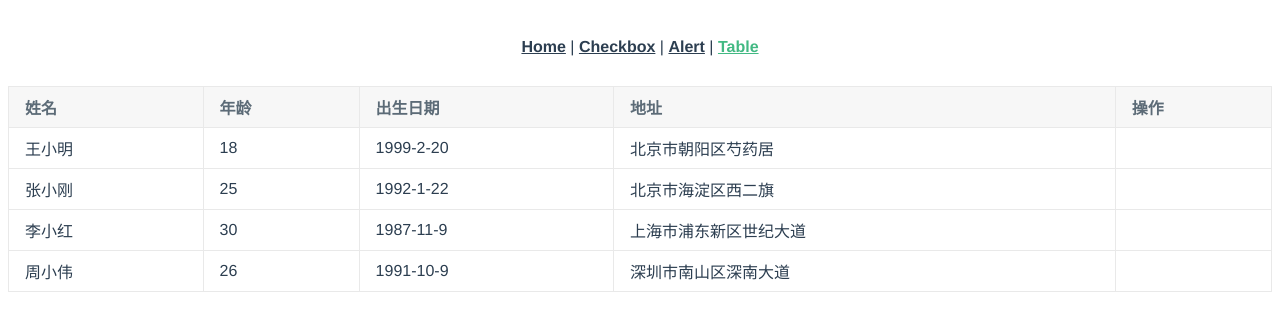
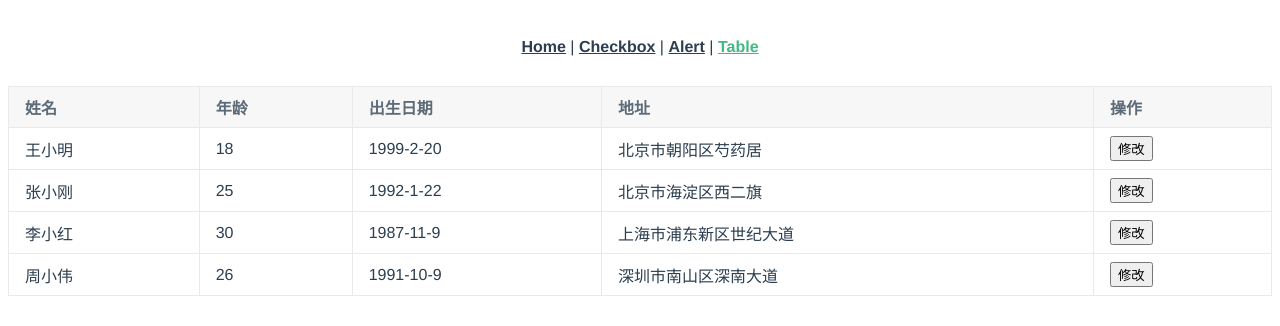
Before and after one commit to NickChuCode/vn-form, a Vue app: page /#/table_render in a window 1280 px wide. Shown: the top 326 px of the page. Built offline with nearby package versions, Linux system fonts and the light colour scheme.

Commit message:
add editable feature in table

```diff
--- a/src/views/table-render.vue
+++ b/src/views/table-render.vue
@@ -14,24 +14,88 @@ export default {
       columns: [
         {
           title: '姓名',
-          key: 'name'
+          key: 'name',
+          render: (h, { row, index }) => {
+            let edit
+
+            // 当前行为聚焦行时
+            if (this.editIndex === index) {
+              edit = [h('input', {
+                domProps: {
+                  value: row.name
+                },
+                on: {
+                  input: (event) => {
+                    this.editName = event.target.value
+                  }
+                }
+              })]
+            } else {
+              edit = row.name
+            }
+
+            return h('div', [
+              edit
+            ])
+          }
         },
         {
           title: '年龄',
-          key: 'age'
+          key: 'age',
+          render: (h, { row, index }) => {
+            let edit
+
+            // 当前行为聚焦时
+            if (this.editIndex === index) {
+              edit = [h('input', {
+                domProps: {
+                  value: row.age
+                },
+                on: {
+                  input: (event) => {
+                    this.editAge = event.target.value
+                  }
+                }
+              })]
+            } else {
+              edit = row.age
+            }
+
+            return h('div', [
+              edit
+            ])
+          }
         },
         {
           title: '出生日期',
           key: 'birthday',
-          render: (h, { row, column, index }) => {
-            const date = new Date(parseInt(row.birthday))
-            const year = date.getFullYear()
-            const month = date.getMonth() + 1
-            const day = date.getDate()
+          render: (h, { row, index }) => {
+            let edit
 
-            const birthday = `${year}-${month}-${day}`
+            // 当前行为聚焦
+            if (this.editIndex === index) {
+              edit = [h('input', {
+                domProps: {
+                  value: row.birthday
+                },
+                on: {
+                  input: (event) => {
+                    this.editBirthday = event.target.value
+                  }
+                }
+              })]
+            } else {
+              const date = new Date(parseInt(row.birthday))
+              const year = date.getFullYear()
+              const month = date.getMonth() + 1
+              const day = date.getDate()
 
-            return h('span', birthday)
+              edit = `${year}-${month}-${day}`
+            }
+
+            return h('div', [
+              edit
+            ])
           }
         },
         {
@@ -39,7 +103,47 @@ export default {
           key: 'address'
         },
         {
-          title: '操作'
+          title: '操作',
+          render: (h, { row, index }) => {
+            // 如果当前行是编辑状态，则渲染两个按钮
+            if (this.editIndex === index) {
+              return [
+                h('button', {
+                  on: {
+                    click: () => {
+                      this.data[index].name = this.editName
+                      this.data[index].age = this.editAge
+                      this.data[index].birthday = this.editBirthday
+                      this.data[index].address = this.editAddress
+                      this.editIndex = -1
+                    }
+                  }
+                }, '保存'),
+                h('button', {
+                  style: {
+                    marginLeft: '6px'
+                  },
+                  on: {
+                    click: () => {
+                      this.editIndex = -1
+                    }
+                  }
+                }, '取消')
+              ]
+            } else { // 当前行是默认状态，渲染为一个按钮
+              return h('button', {
+                on: {
+                  click: () => {
+                    this.editName = row.name
+                    this.editAge = row.age
+                    this.editAddress = row.address
+                    this.editBirthday = row.birthday
+                    this.editIndex = index
+                  }
+                }
+              }, '修改')
+            }
+          }
         }
       ],
       data: [
@@ -67,7 +171,12 @@ export default {
           birthday: '687024000000',
           address: '深圳市南山区深南大道'
         }
-      ]
+      ],
+      editName: '', // 第一列输入框
+      editAge: '', // 第二列输入框
+      editBirthday: '', // 第三列输入框
+      editAddress: '', // 第四列输入框
+      editIndex: -1 // 当前聚焦的输入框的行数
     }
   }
 }
```
